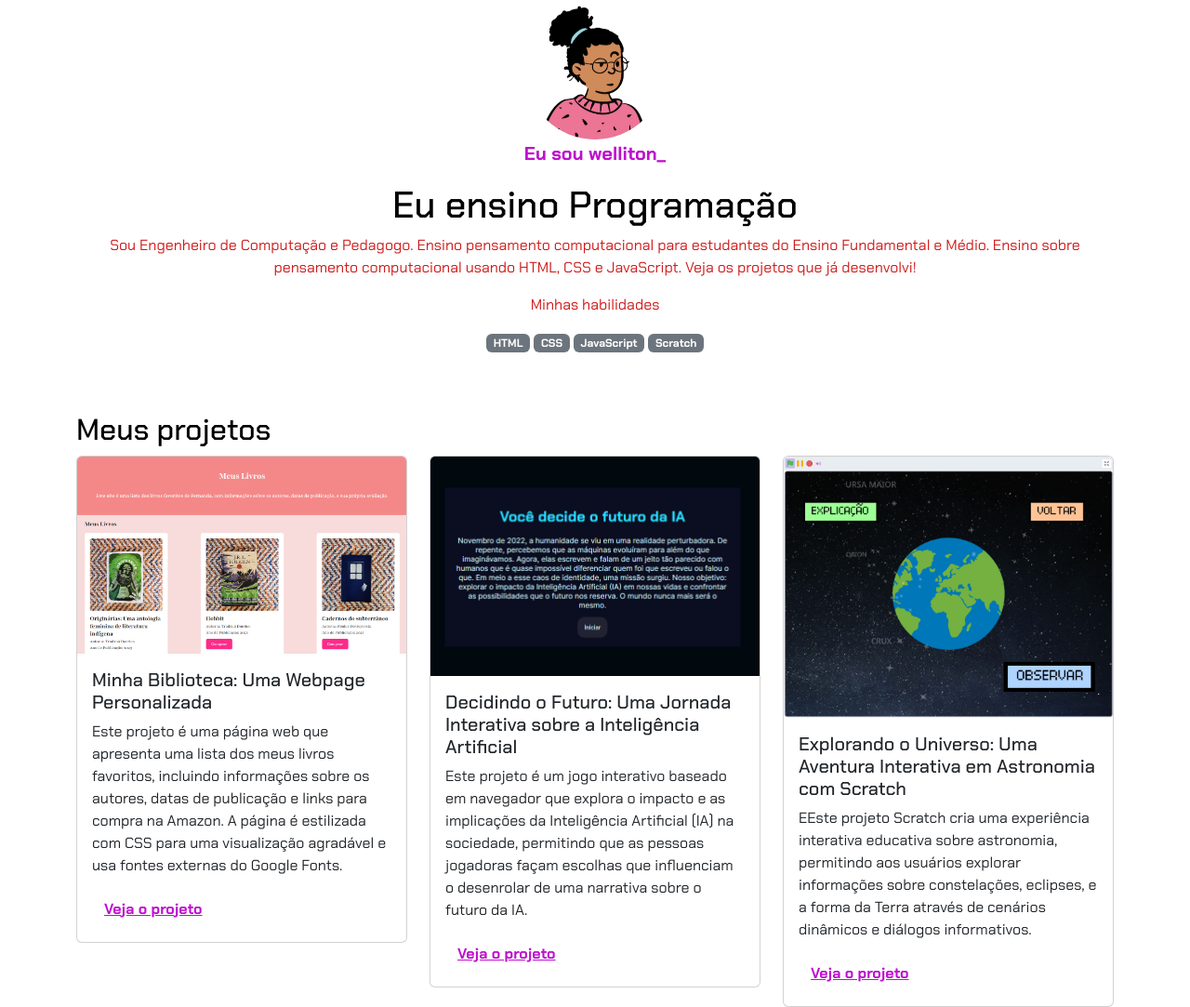
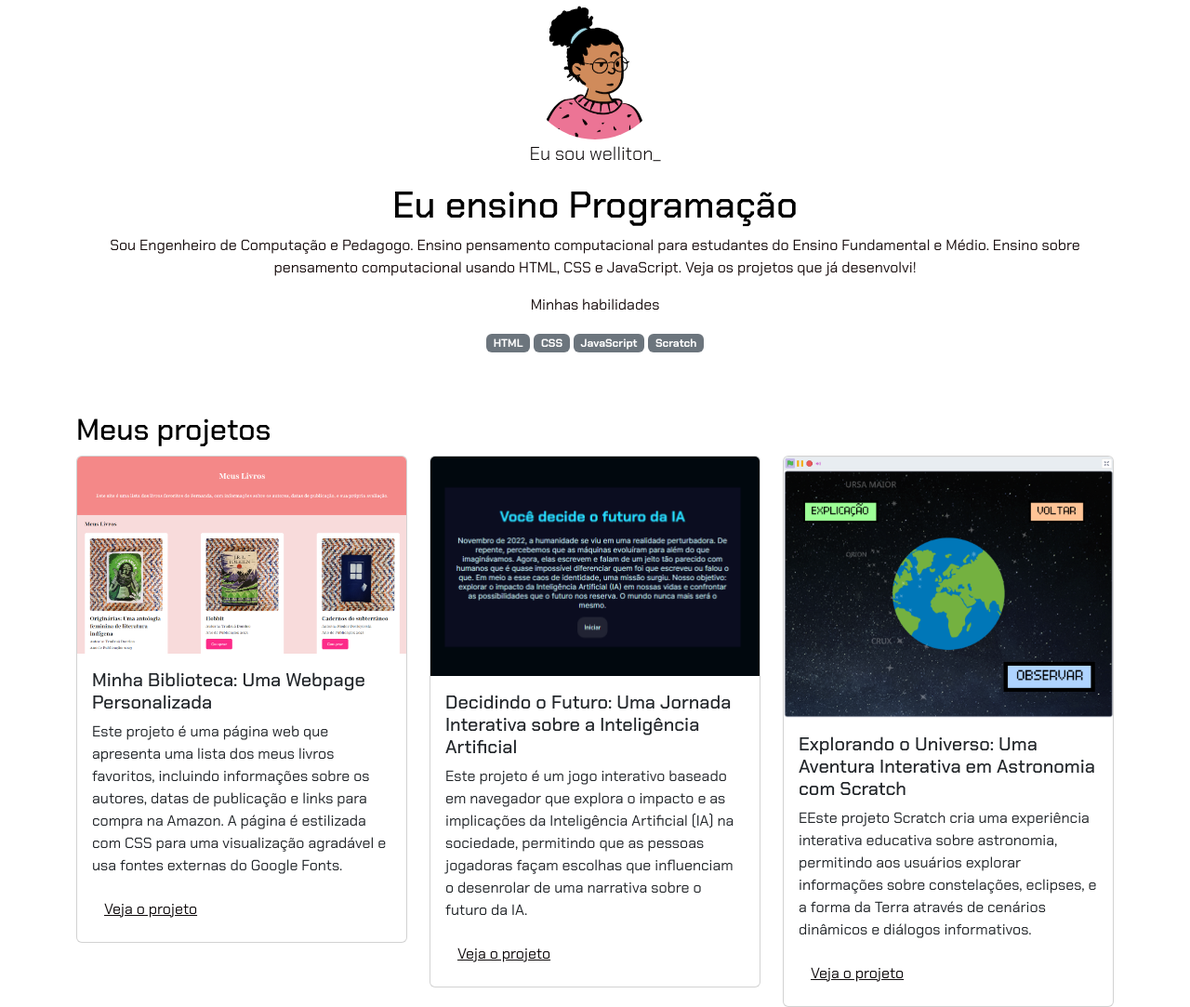
Before and after one commit to WELLITONBONFIM/edrtgertyujiolyhjuikjythrgew, a plain HTML site: page index.html in a window 1280 px wide. Shown: the whole page at 93% size. Drawn offline with nearby package versions, Linux system fonts and the light colour scheme; files whose address does not match are found by name.

Commit message:
Add files via upload

```diff
--- a/style.css
+++ b/style.css
@@ -1,9 +1,9 @@
 @import url('https://fonts.googleapis.com/css2?family=Chakra+Petch:ital,wght@0,300;0,400;0,500;0,600;0,700;1,300;1,400;1,500;1,600;1,700&display=swap');
 
 :root {
-    --cor-principal: #cf1c1c;
+    --cor-principal: #180d0d;
     --cor-secundaria: #000000;
-    --cor-destaque: #be0fce;
+    --cor-destaque: #0e0a0b;
 }
 
 body {
@@ -18,7 +18,7 @@ h1, h2, h5 {
 
 .lead, .btn-link {
     color: var(--cor-destaque);
-    font-weight: 700;
+    font-weight:000000;
 }
 
 a, .btn-link:hover {
```
